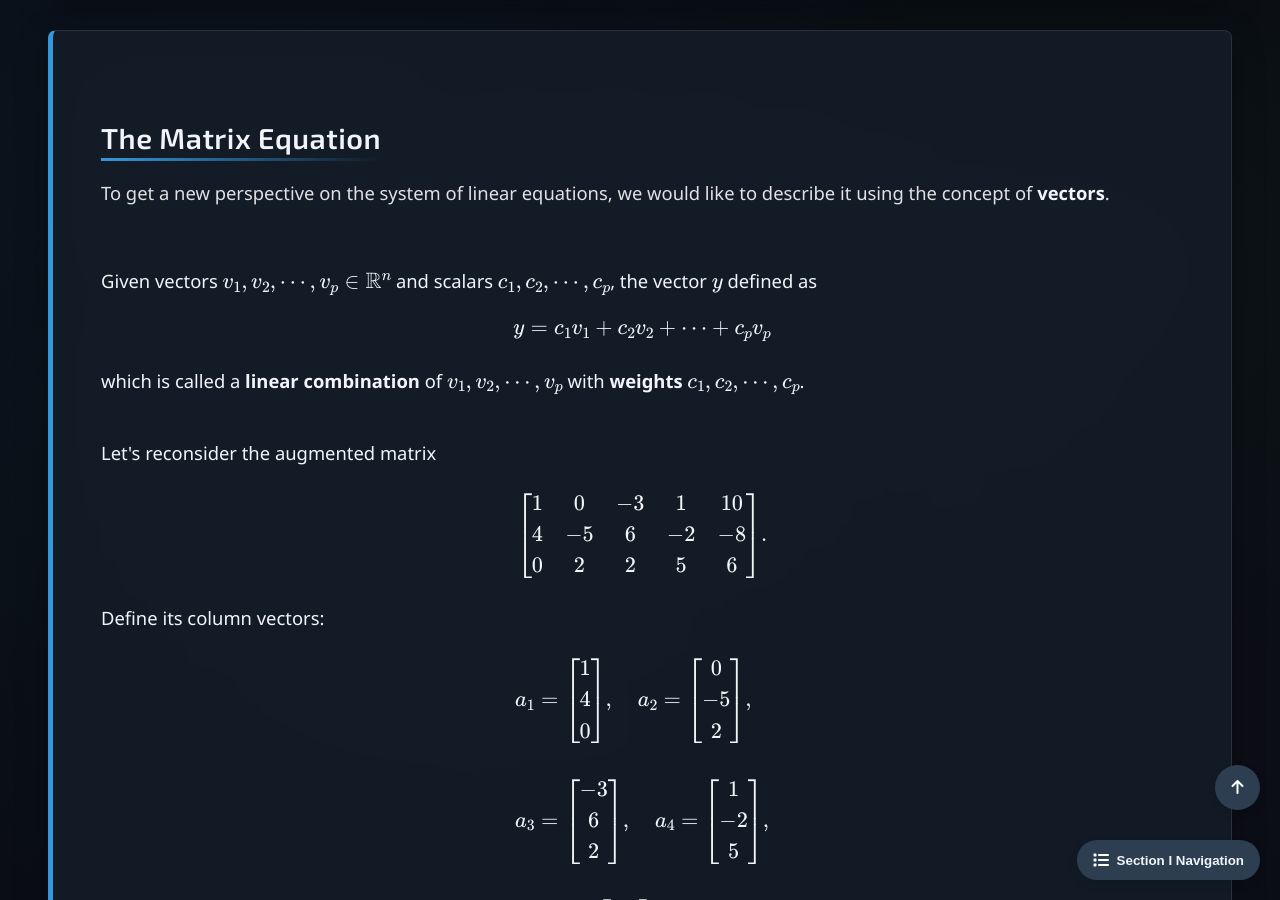
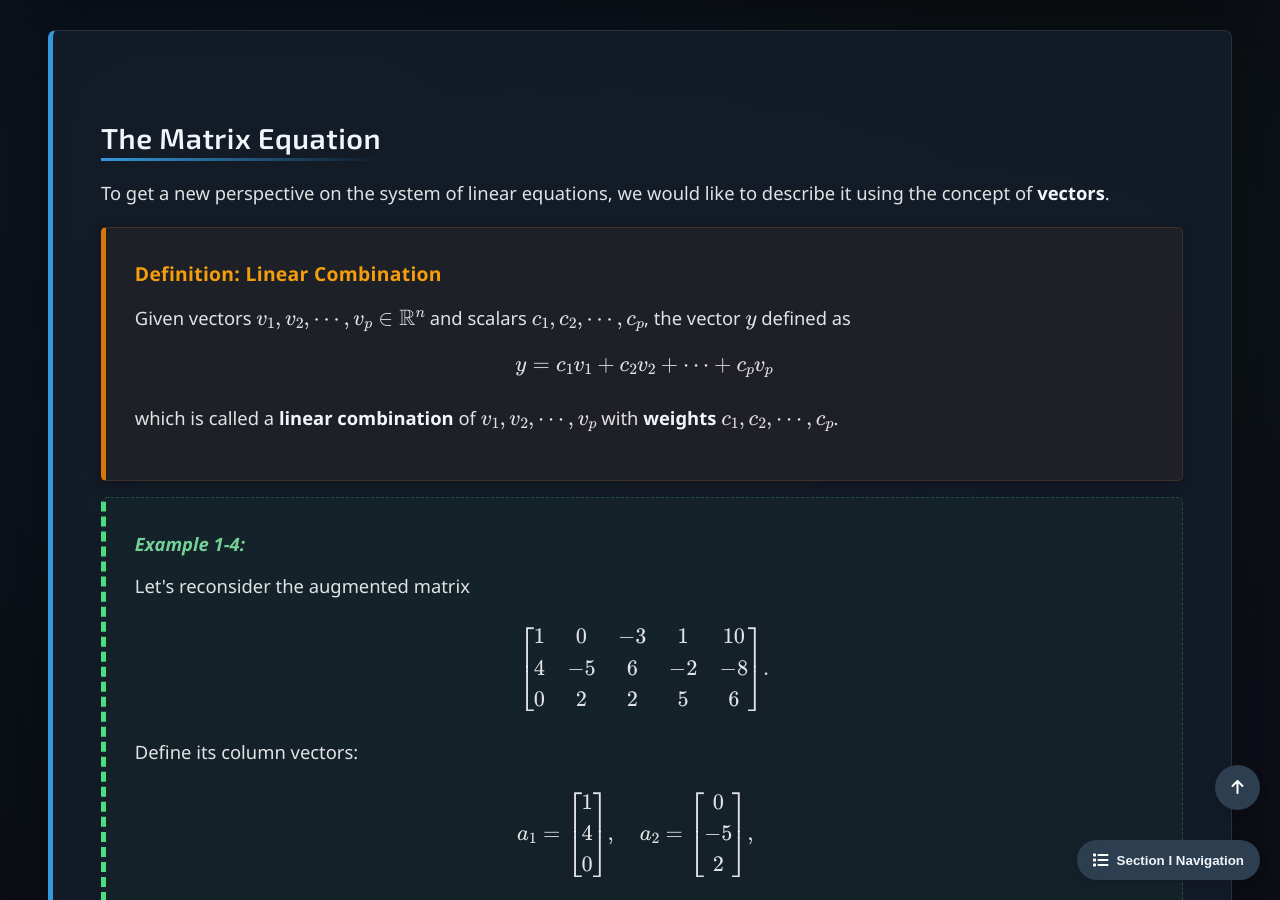
Before and after one commit to Yusukey01/yusukey01.github.io, a Jekyll site: the page built from Mathematics/Linear_algebra/linear_equations.html, in a window 1280 px wide and 900 px high, scrolled down 5029 px. Built offline with Jekyll 4.4.1, drawn with Linux system fonts in a browser that asks for light colours.

Commit message:
added link

```diff
--- a/Mathematics/Linear_algebra/linear_equations.html
+++ b/Mathematics/Linear_algebra/linear_equations.html
@@ -216,16 +216,23 @@ uses_python: false
                     describe it using the concept of <strong>vectors</strong>.
                 </p>
 
-            <br>Given vectors \(v_1, v_2,\cdots, v_p \in \mathbb{R}^n \) and scalars \(c_1, c_2,\cdots, c_p\),
+                <div class="theorem">
+                        <span class="theorem-title">Definition: Linear Combination</span>
+                        <p>
+                            Given vectors \(v_1, v_2,\cdots, v_p \in \mathbb{R}^n \) and scalars \(c_1, c_2,\cdots, c_p\),
                             the vector \(y\) defined as
-
                             \[
                             y = c_1v_1 + c_2v_2 + \cdots + c_pv_p
                             \]
-
                             which is called a <strong>linear combination</strong> of \(v_1, v_2,\cdots, v_p\) with
                             <strong>weights</strong> \(c_1, c_2,\cdots, c_p\).
-            <br><br>Let's reconsider the augmented matrix
+                        </p>
+                </div>
+
+            <div class="proof">
+                    <span class="proof-title">Example 1-4:</span>
+                    <p>
+                        Let's reconsider the augmented matrix
 
                         \[
                         \begin{bmatrix} 1 & 0 & -3 & 1 & 10 \\
@@ -244,18 +251,17 @@ uses_python: false
                         \]
                         Then \(b\) is generated("<strong>spanned</strong>") by a linear combination of \(a_1, \cdots, a_4\) because
                         there exist weights \(x_1, \cdots, x_4\) such that
-
                         \[
                         x_1a_1 + x_2a_2 + x_3a_3 + x_4a_4 = b
                         \]
-
                         This is equivalent to the solution set we found earlier using the augmented matrix.
                         In other words, the vector \(b\) lies in the span of \(\{a_1, a_2, a_3, a_4\}\), which is
                         a subset of \( \mathbb{R}^3\).
                         \[
                         b \in \text{Span } \{a_1, a_2, a_3, a_4\}
                         \]
-            <br>
+                    </p>
+                    <p>
                         Here, we reinterpret the linear combination of vectors as the product of a
                         matrix \(A \in \mathbb{R}^{3\times4}\) and a vector \(x\in\mathbb{R}^4\).
                         \[
@@ -269,6 +275,7 @@ uses_python: false
                         Hence, the matrix equation \(Ax = b\) has a solution if and only if \(b\) is a linear combination of
                         the columns of \(A\).
                     </p>
+            </div>
             </section>
 
             <section id="independence" class="section-content">
```
Lines whose indentation alone changed are shown as unchanged.
